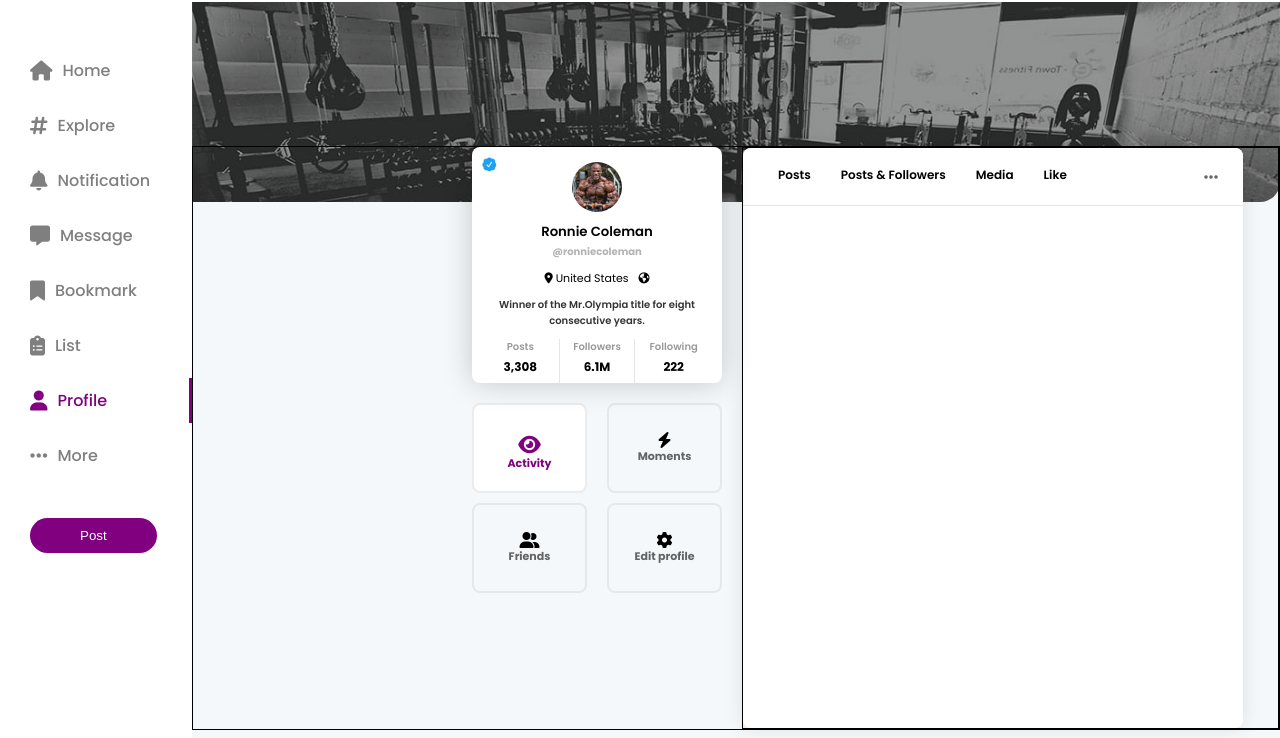
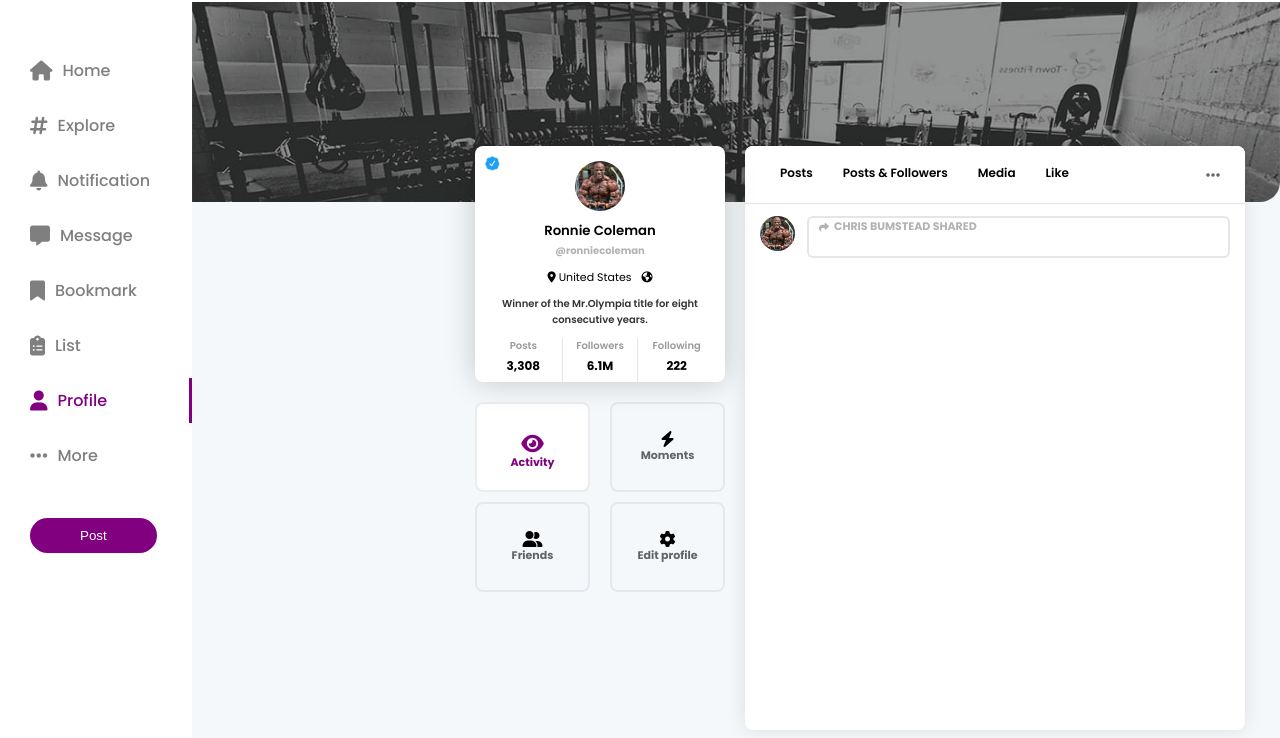
Before and after one commit to dvpinedo/Gymder, a plain HTML site: page index.html in a window 1280 px wide. Shown: the part 62-800 px from the top of the page. Drawn offline with Linux system fonts and the light colour scheme.

Commit message:
post_card_shared

```diff
--- a/index.html
+++ b/index.html
@@ -103,12 +103,17 @@
                             <i class="fa-solid fa-ellipsis"></i>
                         </nav>
                         <div class="post_main_box">
-
+                            <div class="post_card_box">
+                                <div class="post_profile">
+                                    <img src="img/ronnie.png" alt="">
+                                </div>
+                                <div class="content">
+                                    <h6 class="shared"><i class="fa-solid fa-share"></i> CHRIS BUMSTEAD SHARED</h6>
+                                </div>
+                            </div>
                         </div>
                     </div>
-                    <div class="follow_box">
-
-                    </div>
+                    <div class="follow_box"></div>
                 </div>
             </div>
         </section>
--- a/style.css
+++ b/style.css
@@ -179,7 +179,7 @@ header section .profile_post_follow_box{
     top: 18%;
     width: 100%;
     height: 73%;
-    border: 1px solid #000;
+    /* border: 1px solid #000; */
     display: flex;
     justify-content: flex-end;
 }
@@ -346,7 +346,7 @@ header section .profile_post_follow_box .profile_box .activity_card_box:nth-chil
 header section .profile_post_follow_box .post_follow_box{
     width: auto;
     height: auto;
-    border: 1px solid #000;
+    /* border: 1px solid #000; */
     margin-left: 20px;
     display: flex;
 
@@ -406,5 +406,44 @@ header section .profile_post_follow_box .post_follow_box .post nav i:hover{
 }
 
 header section .profile_post_follow_box .post_follow_box .post .post_main_box{
-    color: rgb(0, 0, 0);
+    width: 100%;
+    height: 90%;
+   /* border: 1px solid #000; */
 }
+
+header section .profile_post_follow_box .post_follow_box .post .post_main_box .post_card_box{
+    width: 100%;
+    height: auto;
+    background: #fff;
+    padding: 12px 15px 0px 15px;
+    display: flex;
+}
+
+header section .profile_post_follow_box .post_follow_box .post .post_main_box .post_card_box .post_profile{
+    width: 10%;
+}
+
+header section .profile_post_follow_box .post_follow_box .post .post_main_box .post_card_box .post_profile img{
+    width: 35px;
+    height: 35px;
+    border-radius: 50%;
+}
+
+header section .profile_post_follow_box .post_follow_box .post .post_main_box .post_card_box .content{
+    width: 90%;
+    border: 2px solid rgb(0, 0, 0, 0.1);
+    border-radius: 6px;
+    padding: 0px 10px;
+}
+
+header section .profile_post_follow_box .post_follow_box .post .post_main_box .post_card_box .shared{
+    color: rgb(0, 0, 0, 0.3);
+    font-size: 11px;
+    display: flex;
+    align-items: center;
+}
+
+header section .profile_post_follow_box .post_follow_box .post .post_main_box .post_card_box .shared i{
+    font-size: 10px;
+    margin-right: 5px;
+}
```
